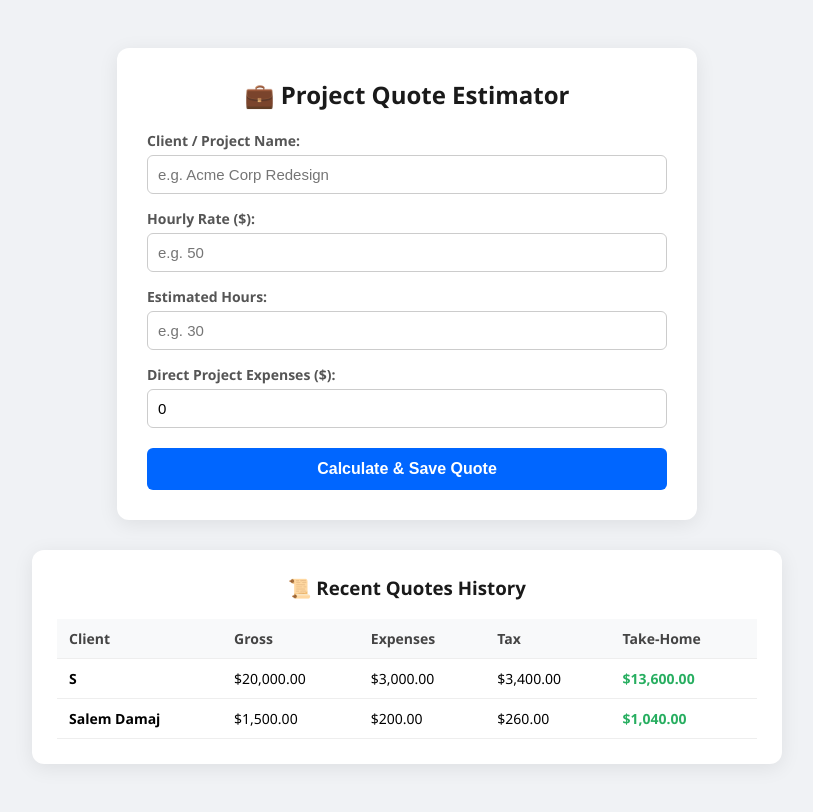
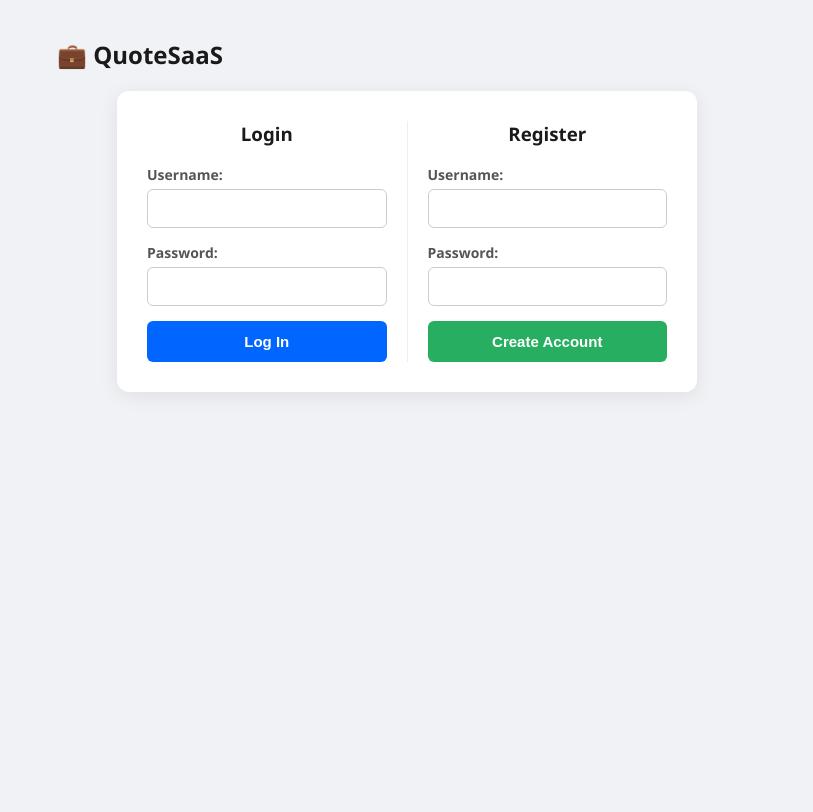
Before and after one commit to SalemDamaj/freelance-quote-tool, a Flask app: page / in a window 1280 px wide. Shown: the whole page, without its empty margins (233-1046 px from the left). After the commit the page ends 392 px from the top, so only its background shows below. Run offline with Flask 3, Linux system fonts and the light colour scheme; data comes from the database, SQL or seed files in the repository.

Commit message:
Added complete User Registration and Login system

```diff
--- a/app.py
+++ b/app.py
@@ -1,87 +1,146 @@
-from flask import Flask, render_template, request, send_file
+from flask import Flask, render_template, request, redirect, url_for, session, send_file, flash
+from werkzeug.security import generate_password_hash, check_password_hash
 from fpdf import FPDF
 import io
 import sqlite3
 
 app = Flask(__name__)
+app.secret_key = "super_secret_saas_key_change_in_production"
 
 # --- DATABASE SETUP ---
 def init_db():
     conn = sqlite3.connect("quotes.db")
     cursor = conn.cursor()
+
+    # Users table
+    cursor.execute('''
+        CREATE TABLE IF NOT EXISTS users (
+            id INTEGER PRIMARY KEY AUTOINCREMENT,
+            username TEXT UNIQUE NOT NULL,
+            password TEXT NOT NULL
+        )
+    ''')
+
+    # Quotes table linked to user_id
     cursor.execute('''
         CREATE TABLE IF NOT EXISTS quotes (
             id INTEGER PRIMARY KEY AUTOINCREMENT,
+            user_id INTEGER NOT NULL,
             client TEXT,
             gross TEXT,
             expenses TEXT,
             tax TEXT,
-            take_home TEXT
+            take_home TEXT,
+            FOREIGN KEY (user_id) REFERENCES users (id)
         )
     ''')
     conn.commit()
     conn.close()
 
-# Initialize DB on start
 init_db()
 
-
-def save_quote_to_db(client, gross, expenses, tax, take_home):
+# --- HELPER DATABASE FUNCTIONS ---
+def save_quote_to_db(user_id, client, gross, expenses, tax, take_home):
     conn = sqlite3.connect("quotes.db")
     cursor = conn.cursor()
     cursor.execute('''
-        INSERT INTO quotes (client, gross, expenses, tax, take_home)
-        VALUES (?, ?, ?, ?, ?)
-    ''', (client, gross, expenses, tax, take_home))
+        INSERT INTO quotes (user_id, client, gross, expenses, tax, take_home)
+        VALUES (?, ?, ?, ?, ?, ?)
+    ''', (user_id, client, gross, expenses, tax, take_home))
     conn.commit()
     conn.close()
 
-
-def get_all_quotes():
+def get_user_quotes(user_id):
     conn = sqlite3.connect("quotes.db")
     cursor = conn.cursor()
-    cursor.execute('SELECT client, gross, expenses, tax, take_home FROM quotes ORDER BY id DESC LIMIT 10')
+    cursor.execute('SELECT client, gross, expenses, tax, take_home FROM quotes WHERE user_id = ? ORDER BY id DESC', (user_id,))
     rows = cursor.fetchall()
     conn.close()
     return rows
 
+# --- AUTH ROUTES ---
+@app.route("/register", methods=["POST"])
+def register():
+    username = request.form.get("username").strip().lower()
+    password = request.form.get("password")
+    hashed_pw = generate_password_hash(password)
 
-# --- ROUTES ---
+    try:
+        conn = sqlite3.connect("quotes.db")
+        cursor = conn.cursor()
+        cursor.execute("INSERT INTO users (username, password) VALUES (?, ?)", (username, hashed_pw))
+        conn.commit()
+        conn.close()
+        flash("Registration successful! Please log in.", "success")
+    except sqlite3.IntegrityError:
+        flash("Username already exists! Choose another.", "danger")
+
+    return redirect(url_for("home"))
+
+@app.route("/login", methods=["POST"])
+def login():
+    username = request.form.get("username").strip().lower()
+    password = request.form.get("password")
+
+    conn = sqlite3.connect("quotes.db")
+    cursor = conn.cursor()
+    cursor.execute("SELECT id, password FROM users WHERE username = ?", (username,))
+    user = cursor.fetchone()
+    conn.close()
+
+    if user and check_password_hash(user[1], password):
+        session["user_id"] = user[0]
+        session["username"] = username
+        flash("Welcome back!", "success")
+    else:
+        flash("Invalid username or password!", "danger")
+
+    return redirect(url_for("home"))
+
+@app.route("/logout")
+def logout():
+    session.clear()
+    flash("You have been logged out.", "info")
+    return redirect(url_for("home"))
+
+# --- MAIN DASHBOARD ROUTE ---
 @app.route("/", methods=["GET", "POST"])
 def home():
     result = None
-    if request.method == "POST":
-        client_name = request.form.get("client_name")
-        hourly_rate = float(request.form.get("hourly_rate", 0))
-        hours = float(request.form.get("hours", 0))
-        expenses = float(request.form.get("expenses", 0))
+    user_quotes = []
 
-        gross_income = hourly_rate * hours
-        net_profit = gross_income - expenses
-        tax_estimate = net_profit * 0.20
-        take_home = net_profit - tax_estimate
+    if "user_id" in session:
+        user_quotes = get_user_quotes(session["user_id"])
 
-        gross_str = f"${gross_income:,.2f}"
-        expenses_str = f"${expenses:,.2f}"
-        tax_str = f"${tax_estimate:,.2f}"
-        take_home_str = f"${take_home:,.2f}"
+        if request.method == "POST":
+            client_name = request.form.get("client_name")
+            hourly_rate = float(request.form.get("hourly_rate", 0))
+            hours = float(request.form.get("hours", 0))
+            expenses = float(request.form.get("expenses", 0))
 
-        result = {
-            "client": client_name,
-            "gross": gross_str,
-            "expenses": expenses_str,
-            "tax": tax_str,
-            "take_home": take_home_str
-        }
+            gross_income = hourly_rate * hours
+            net_profit = gross_income - expenses
+            tax_estimate = net_profit * 0.20
+            take_home = net_profit - tax_estimate
 
-        # Save to database
-        save_quote_to_db(client_name, gross_str, expenses_str, tax_str, take_home_str)
+            gross_str = f"${gross_income:,.2f}"
+            expenses_str = f"${expenses:,.2f}"
+            tax_str = f"${tax_estimate:,.2f}"
+            take_home_str = f"${take_home:,.2f}"
 
-    # Fetch recent history
-    history = get_all_quotes()
+            result = {
+                "client": client_name,
+                "gross": gross_str,
+                "expenses": expenses_str,
+                "tax": tax_str,
+                "take_home": take_home_str
+            }
 
-    return render_template("index.html", result=result, history=history)
+            # Save quote under logged-in user's ID
+            save_quote_to_db(session["user_id"], client_name, gross_str, expenses_str, tax_str, take_home_str)
+            user_quotes = get_user_quotes(session["user_id"])
 
+    return render_template("index.html", result=result, history=user_quotes)
 
 @app.route("/download_pdf", methods=["POST"])
 def download_pdf():
@@ -93,8 +152,6 @@ def download_pdf():
 
     pdf = FPDF()
     pdf.add_page()
-
-    # Title
     pdf.set_font("Helvetica", size=18, style="B")
     pdf.cell(0, 12, txt="OFFICIAL PROJECT QUOTE", ln=True, align="C")
 
@@ -103,20 +160,16 @@ def download_pdf():
     pdf.cell(0, 6, txt="Generated via Freelance Quote Tool", ln=True, align="C")
     pdf.ln(6)
 
-    # Top Divider Line
     pdf.set_draw_color(200, 200, 200)
     pdf.line(10, pdf.get_y(), 200, pdf.get_y())
     pdf.ln(8)
 
-    # Client Info
     pdf.set_text_color(0, 0, 0)
     pdf.set_font("Helvetica", size=12, style="B")
     pdf.cell(0, 10, txt=f"Client / Project: {client}", ln=True)
     pdf.ln(4)
 
-    # Financial Breakdown
     pdf.set_font("Helvetica", size=11)
-
     pdf.cell(100, 8, txt="Gross Project Total:", border=0)
     pdf.cell(90, 8, txt=f"{gross}", border=0, ln=True, align="R")
 
@@ -127,11 +180,9 @@ def download_pdf():
     pdf.cell(90, 8, txt=f"-{tax}", border=0, ln=True, align="R")
 
     pdf.ln(6)
-    # Bottom Divider Line
     pdf.line(10, pdf.get_y(), 200, pdf.get_y())
     pdf.ln(8)
 
-    # Net Take-Home
     pdf.set_font("Helvetica", size=14, style="B")
     pdf.set_text_color(39, 174, 96)
     pdf.cell(100, 10, txt="Estimated Net Take-Home:", border=0)
--- a/templates/index.html
+++ b/templates/index.html
@@ -3,7 +3,7 @@
 <head>
     <meta charset="UTF-8">
     <meta name="viewport" content="width=device-width, initial-scale=1.0">
-    <title>Freelance Project Quote Estimator</title>
+    <title>Quote SaaS Platform</title>
     <style>
         body {
             font-family: 'Segoe UI', Tahoma, Geneva, Verdana, sans-serif;
@@ -11,7 +11,15 @@
             display: flex;
             flex-direction: column;
             align-items: center;
-            padding: 40px 20px;
+            padding: 30px 20px;
+        }
+        .nav-bar {
+            width: 100%;
+            max-width: 700px;
+            display: flex;
+            justify-content: space-between;
+            align-items: center;
+            margin-bottom: 20px;
         }
         .container {
             background: white;
@@ -20,7 +28,7 @@
             box-shadow: 0 4px 20px rgba(0,0,0,0.08);
             width: 100%;
             max-width: 520px;
-            margin-bottom: 30px;
+            margin-bottom: 25px;
         }
         h2, h3 { color: #1a1a1a; margin-top: 0; text-align: center; }
         label { font-weight: 600; font-size: 14px; color: #555; display: block; margin-top: 15px; }
@@ -33,23 +41,8 @@
             box-sizing: border-box;
             font-size: 15px;
         }
-        .btn-calc {
+        button {
             width: 100%;
-            background-color: #0066ff;
-            color: white;
-            border: none;
-            padding: 12px;
-            margin-top: 20px;
-            border-radius: 6px;
-            font-size: 16px;
-            font-weight: bold;
-            cursor: pointer;
-        }
-        .btn-calc:hover { background-color: #0052cc; }
-        .btn-pdf {
-            width: 100%;
-            background-color: #27ae60;
-            color: white;
             border: none;
             padding: 12px;
             margin-top: 15px;
@@ -58,7 +51,28 @@
             font-weight: bold;
             cursor: pointer;
         }
-        .btn-pdf:hover { background-color: #219150; }
+        .btn-blue { background-color: #0066ff; color: white; }
+        .btn-blue:hover { background-color: #0052cc; }
+        .btn-green { background-color: #27ae60; color: white; }
+        .btn-green:hover { background-color: #219150; }
+        .btn-danger { background-color: #e74c3c; color: white; width: auto; padding: 8px 15px; margin: 0; }
+
+        .alert {
+            padding: 12px;
+            border-radius: 6px;
+            margin-bottom: 15px;
+            width: 100%;
+            max-width: 520px;
+            text-align: center;
+            font-weight: bold;
+        }
+        .alert-success { background-color: #d4edda; color: #155724; }
+        .alert-danger { background-color: #f8d7da; color: #721c24; }
+        .alert-info { background-color: #d1ecf1; color: #0c5460; }
+
+        .auth-box { display: flex; gap: 20px; }
+        .auth-box > div { flex: 1; }
+
         .results {
             margin-top: 25px;
             padding: 15px;
@@ -68,7 +82,6 @@
         }
         .row { display: flex; justify-content: space-between; margin: 8px 0; }
 
-        /* History Table Styling */
         .history-card {
             background: white;
             padding: 25px;
@@ -77,25 +90,65 @@
             width: 100%;
             max-width: 700px;
         }
-        table {
-            width: 100%;
-            border-collapse: collapse;
-            margin-top: 15px;
-        }
-        th, td {
-            padding: 10px 12px;
-            text-align: left;
-            border-bottom: 1px solid #eee;
-            font-size: 14px;
-        }
+        table { width: 100%; border-collapse: collapse; margin-top: 15px; }
+        th, td { padding: 10px 12px; text-align: left; border-bottom: 1px solid #eee; font-size: 14px; }
         th { background-color: #f8f9fa; color: #444; }
-        tr:hover { background-color: #f1f5f9; }
     </style>
 </head>
 <body>
 
+<div class="nav-bar">
+    <h2 style="margin:0;">💼 QuoteSaaS</h2>
+    {% if session.get('username') %}
+        <div>
+            <span>Welcome, <strong>{{ session.username }}</strong>!</span>
+            <a href="/logout"><button class="btn-danger">Logout</button></a>
+        </div>
+    {% endif %}
+</div>
+
+<!-- FLASH MESSAGES -->
+{% with messages = get_flashed_messages(with_categories=true) %}
+  {% if messages %}
+    {% for category, message in messages %}
+      <div class="alert alert-{{ category }}">{{ message }}</div>
+    {% endfor %}
+  {% endif %}
+{% endwith %}
+
+{% if not session.get('user_id') %}
+
+<!-- LOGIN / REGISTER FORM FOR VISITORS -->
 <div class="container">
-    <h2>💼 Project Quote Estimator</h2>
+    <div class="auth-box">
+        <div>
+            <h3>Login</h3>
+            <form action="/login" method="POST">
+                <label>Username:</label>
+                <input type="text" name="username" required>
+                <label>Password:</label>
+                <input type="password" name="password" required>
+                <button type="submit" class="btn-blue">Log In</button>
+            </form>
+        </div>
+        <div style="border-left: 1px solid #eee; padding-left: 20px;">
+            <h3>Register</h3>
+            <form action="/register" method="POST">
+                <label>Username:</label>
+                <input type="text" name="username" required>
+                <label>Password:</label>
+                <input type="password" name="password" required>
+                <button type="submit" class="btn-green">Create Account</button>
+            </form>
+        </div>
+    </div>
+</div>
+
+{% else %}
+
+<!-- LOGGED-IN USER DASHBOARD -->
+<div class="container">
+    <h3>Create Project Quote</h3>
 
     <form method="POST">
         <label>Client / Project Name:</label>
@@ -110,7 +163,7 @@
         <label>Direct Project Expenses ($):</label>
         <input type="number" step="any" name="expenses" placeholder="e.g. 100" value="0">
 
-        <button type="submit" class="btn-calc">Calculate & Save Quote</button>
+        <button type="submit" class="btn-blue">Calculate & Save Quote</button>
     </form>
 
     {% if result %}
@@ -130,15 +183,15 @@
             <input type="hidden" name="expenses" value="{{ result.expenses }}">
             <input type="hidden" name="tax" value="{{ result.tax }}">
             <input type="hidden" name="take_home" value="{{ result.take_home }}">
-            <button type="submit" class="btn-pdf">📥 Download PDF Quote</button>
+            <button type="submit" class="btn-green">📥 Download PDF Quote</button>
         </form>
     </div>
     {% endif %}
 </div>
 
-<!-- HISTORY DASHBOARD -->
+<!-- USER PRIVATE HISTORY -->
 <div class="history-card">
-    <h3>📜 Recent Quotes History</h3>
+    <h3>📜 Your Saved Quotes History</h3>
     {% if history %}
     <table>
         <thead>
@@ -163,9 +216,11 @@
         </tbody>
     </table>
     {% else %}
-    <p style="text-align: center; color: #888;">No quotes saved yet. Create your first quote above!</p>
+    <p style="text-align: center; color: #888;">No quotes saved under your account yet.</p>
     {% endif %}
 </div>
 
+{% endif %}
+
 </body>
 </html>
```
